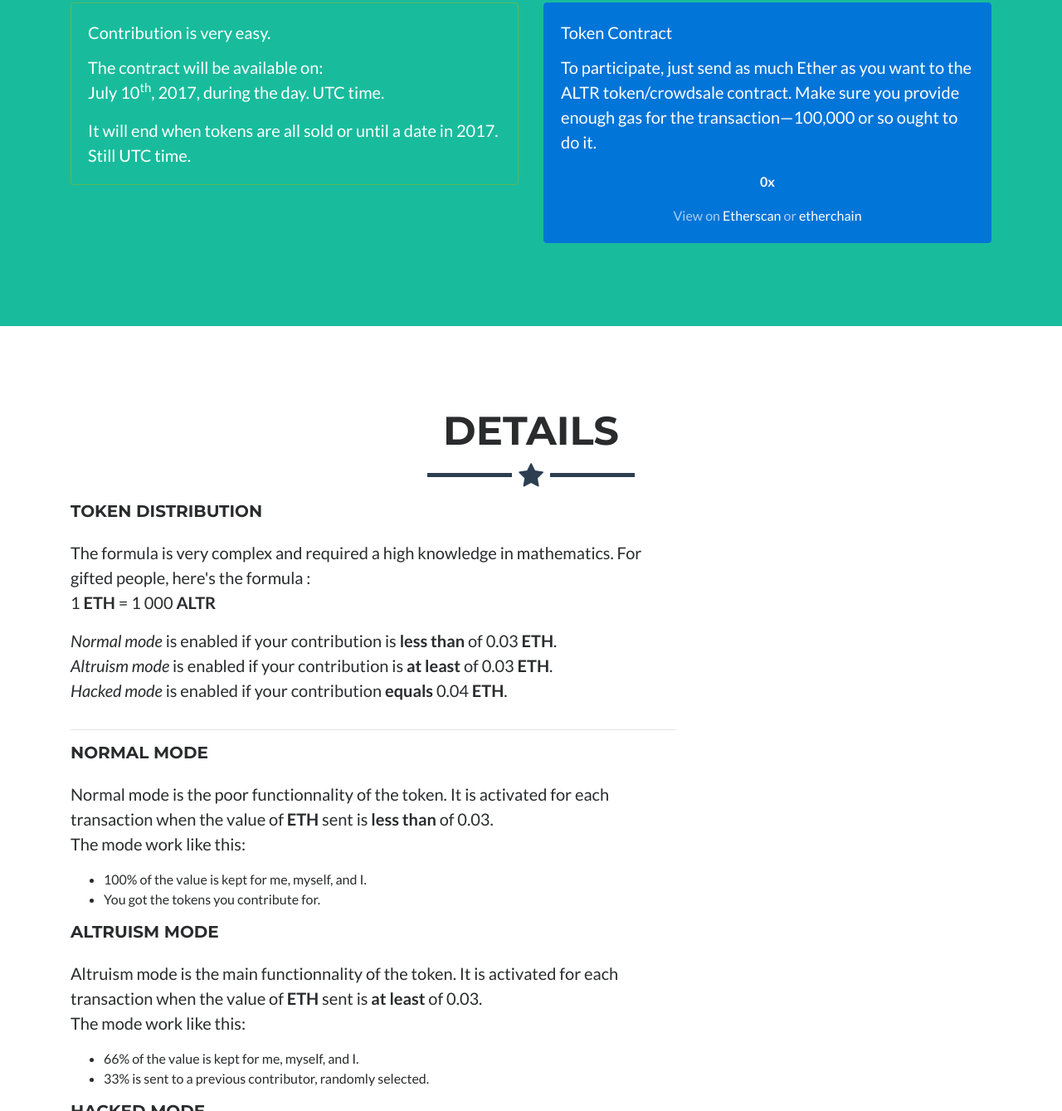
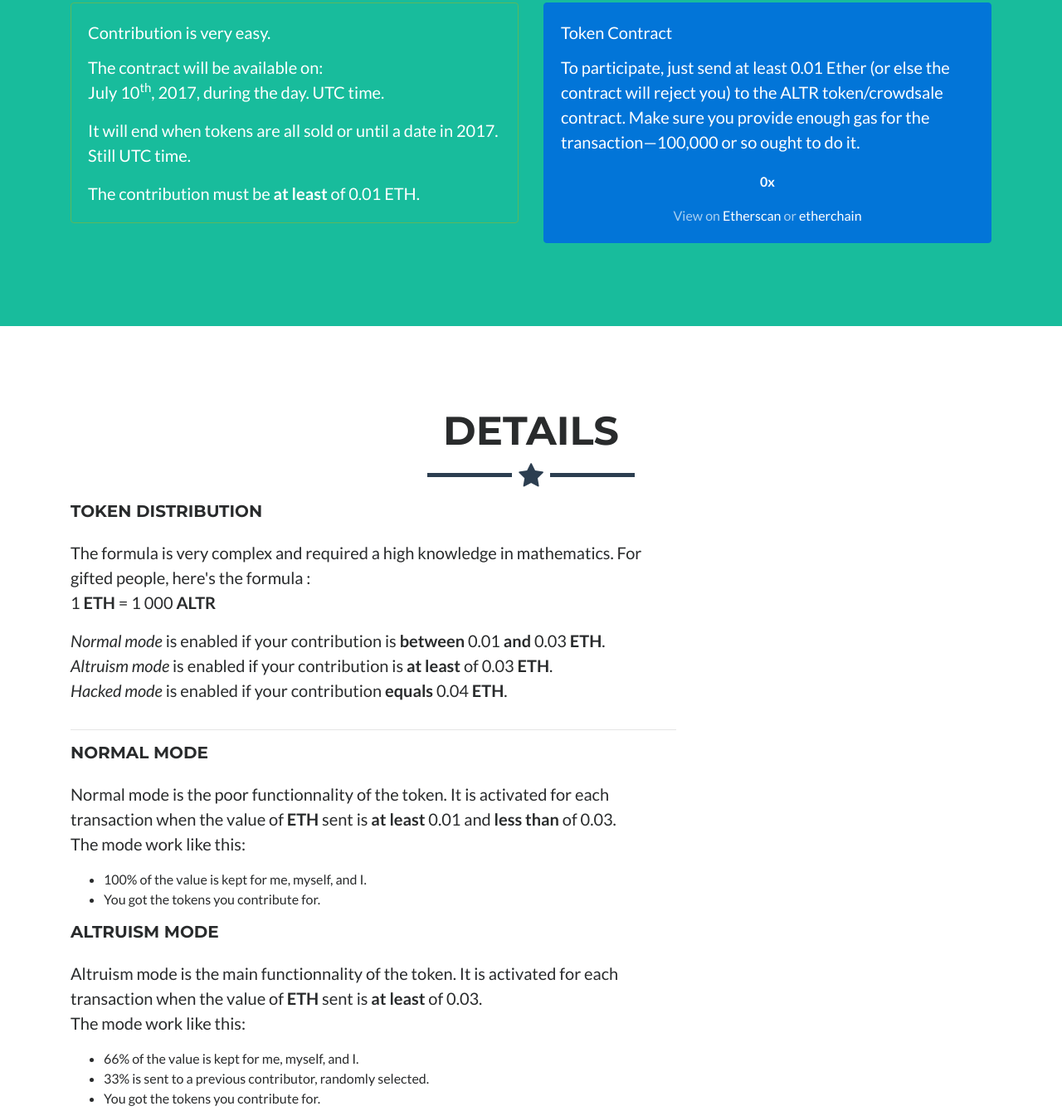
Before and after one commit to socialtoken/altruism-site, a plain HTML site: page index.html in a window 1280 px wide. Shown: the part 1689-3028 px from the top of the page at 83% size. Drawn offline with nearby package versions, Linux system fonts and the light colour scheme; a script that the page names is missing.

Commit message:
Added more clarifications about the rules

```diff
--- a/index.html
+++ b/index.html
@@ -116,7 +116,7 @@
                     <p class="card-title">Contribution is very easy.</p>
                     <p class="card-text text-white">The contract will be available on:<br />July 10<sup>th</sup>, 2017, during the day. UTC time.</p>
                     <p class="card-text text-white">It will end when tokens are all sold or until a date in 2017. Still UTC time.</p>
-
+                    <p class="card-text text-white">The contribution must be <strong>at least</strong> of 0.01 ETH.</p>
                 </div>
                 </div>
                 </div>
@@ -125,7 +125,7 @@
                         <div class="card-block">
                             <p class="card-title">Token Contract</p>
                             <p class="card-text text-white">
-                                    To participate, just send as much Ether as you want to the ALTR token/crowdsale contract.
+                                    To participate, just send at least 0.01 Ether (or else the contract will reject you) to the ALTR token/crowdsale contract.
                                     Make sure you provide enough gas for the transaction&mdash;100,000 or so ought to do it.
                                 </p>
                                 <p class="card-text text-white text-center" style="word-break: break-all;"><small><strong>0x</strong></small></p>
@@ -149,7 +149,7 @@
                 <div class="col-lg-8">
                     <h5 class="mb-4">Token distribution</h5>
                     <p>The formula is very complex and required a high knowledge in mathematics. For gifted people, here's the formula :<br />1 <strong>ETH</strong> = 1 000 <strong>ALTR</strong></p>
-                    <p><i>Normal mode</i> is enabled if your contribution is <strong>less than</strong> of 0.03 <strong>ETH</strong>.<br />
+                    <p><i>Normal mode</i> is enabled if your contribution is <strong>between</strong> 0.01 <strong>and</strong> 0.03 <strong>ETH</strong>.<br />
                     <i>Altruism mode</i> is enabled if your contribution is <strong>at least</strong> of 0.03 <strong>ETH</strong>.<br />
                     <i>Hacked mode</i> is enabled if your contribution <strong>equals</strong> 0.04 <strong>ETH</strong>.</p>
                 </div>
@@ -158,7 +158,7 @@
 				</div>
                 <div class="col-lg-8">
                     <h5 class="mb-4">Normal mode</h5>
-                    <p>Normal mode is the poor functionnality of the token. It is activated for each transaction when the value of <strong>ETH</strong> sent is <strong>less than</strong> of 0.03.<br />The mode work like this:</p>
+                    <p>Normal mode is the poor functionnality of the token. It is activated for each transaction when the value of <strong>ETH</strong> sent is <strong>at least</strong> 0.01 and <strong>less than</strong> of 0.03.<br />The mode work like this:</p>
                     <ul>
                         <li>100% of the value is kept for me, myself, and I.</li>
                         <li>You got the tokens you contribute for.</li>
@@ -168,6 +168,7 @@
                     <ul>
                         <li>66% of the value is kept for me, myself, and I.</li>
                         <li>33% is sent to a previous contributor, randomly selected.</li>
+                        <li>You got the tokens you contribute for.</li>
                     </ul>
                     <h5 class="mb-4">Hacked mode</h5>
                     <p>Hacked mode is used to overrule the altruism mode at a specific amount. It is activated for each transaction when the value of <strong>ETH</strong> sent is <strong>equal</strong> to 0.04.<br />The mode work like this:</p>
@@ -240,7 +241,7 @@
             <div class="container">
                 <div class="row">
                     <div class="col-lg-12">
-                        Copyright &copy; Social Token 2017
+                        Copyright &copy; Social Token 2017 <!-- contact possible social.token at protonmail dot com -->
                     </div>
                 </div>
             </div>
```
